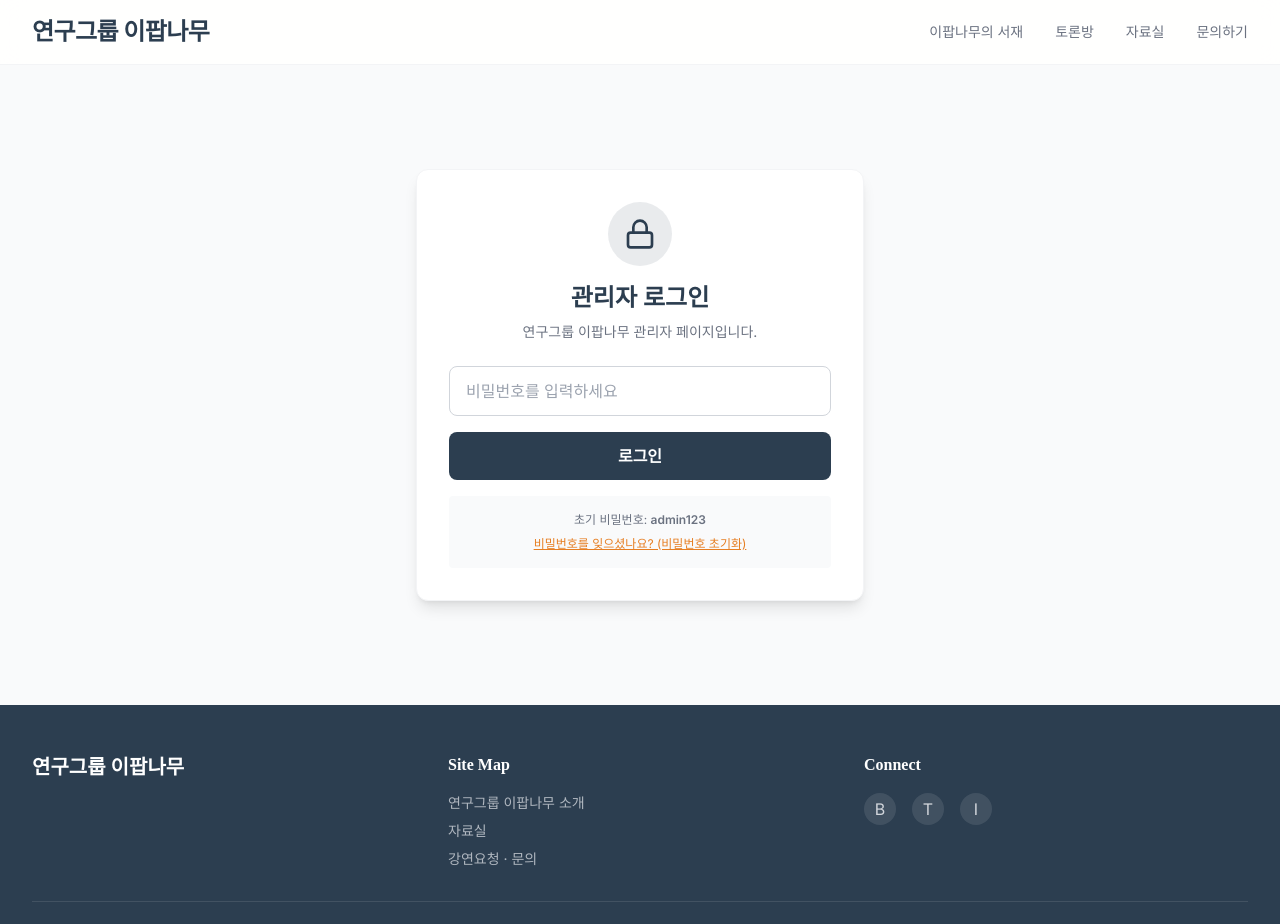
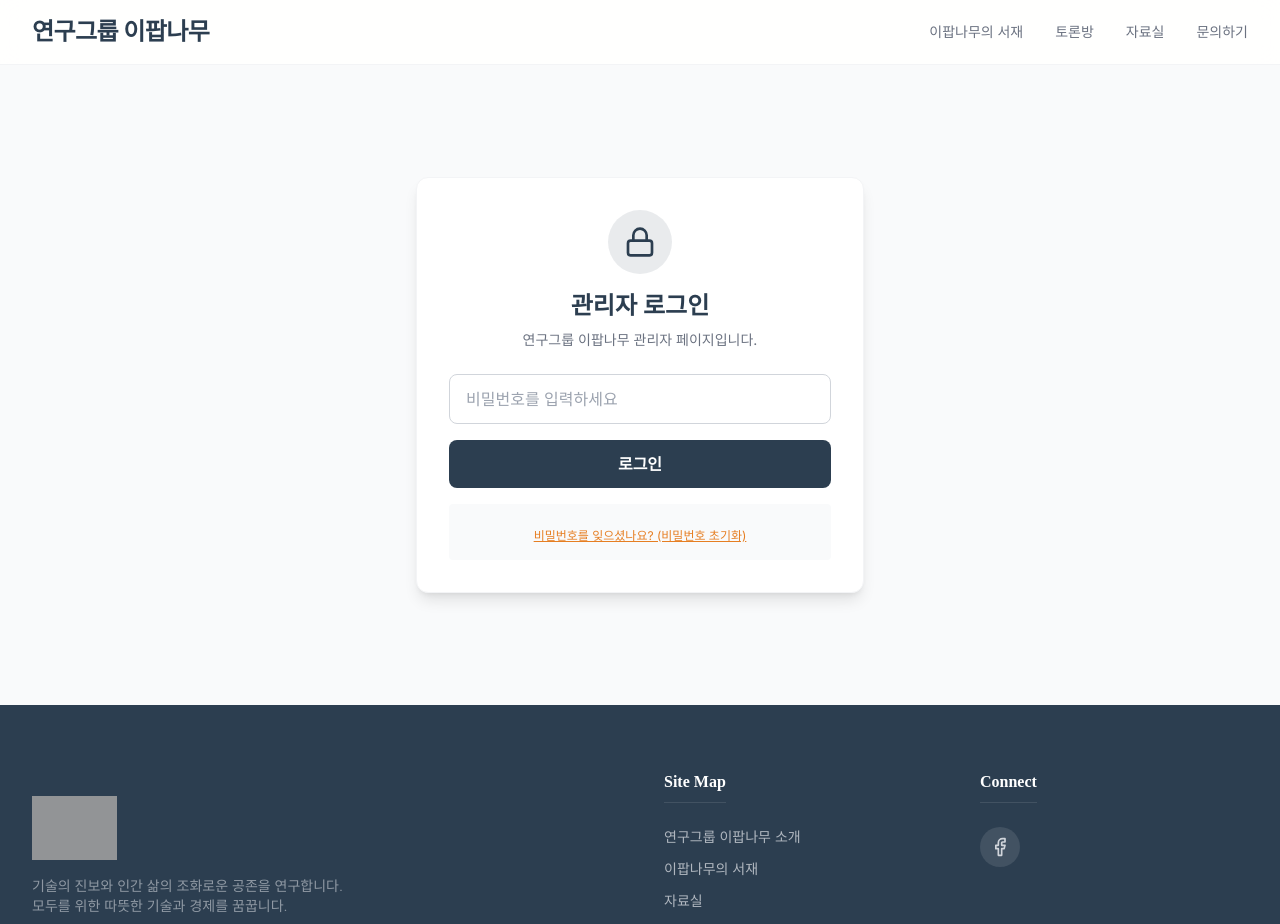
Before and after one commit to epabnamu-tree/book_app, a React (Vite) app: page /#/admin in a window 1280 px wide. Shown: the top 924 px of the page. Built offline with nearby package versions, Linux system fonts and the light colour scheme; grey boxes are pictures that could not be loaded; a web font is replaced by a local one.

Commit message:
feat: Update admin password and footer layout
This commit updates the default admin password for enhanced security. It also refactors the footer layout to include a logo section with a tagline and improves spacing and visual hierarchy for better user experience on the landing page.

```diff
--- a/components/Layout.tsx
+++ b/components/Layout.tsx
@@ -1,6 +1,6 @@
 import React, { useState, useEffect } from 'react';
 import { Link, useLocation } from 'react-router-dom';
-import { Menu, X, BookOpen, Download, Users, Mail, UserCog } from 'lucide-react';
+import { Menu, X, BookOpen, Download, Users, Mail, UserCog, Facebook } from 'lucide-react';
 
 interface LayoutProps {
   children: React.ReactNode;
@@ -94,35 +94,58 @@ const Layout: React.FC<LayoutProps> = ({ children }) => {
       </main>
 
       {/* Footer */}
-      <footer className="bg-primary text-gray-300 py-12">
+      <footer className="bg-primary text-gray-300 py-16">
         <div className="max-w-7xl mx-auto px-4 sm:px-6 lg:px-8">
-          <div className="grid grid-cols-1 md:grid-cols-3 gap-8 mb-8">
+          <div className="grid grid-cols-1 md:grid-cols-4 gap-12 mb-12 border-b border-white/10 pb-12">
+
+            {/* Logo Section (Span 2 cols on tablet/desktop for better spacing) */}
+            <div className="md:col-span-2 flex flex-col items-start justify-center">
+              <img
+                src="https://i.imgur.com/qNKF9V9.png"
+                alt="연구그룹 이팝나무"
+                className="h-16 w-auto mb-4 opacity-90 hover:opacity-100 transition-opacity"
+              />
+              <p className="text-sm opacity-60 font-light max-w-sm">
+                기술의 진보와 인간 삶의 조화로운 공존을 연구합니다.<br/>
+                모두를 위한 따뜻한 기술과 경제를 꿈꿉니다.
+              </p>
+            </div>
+
+            {/* Site Map */}
             <div>
-              <h3 className="font-serif font-bold text-xl text-white mb-4">연구그룹 이팝나무</h3>
-            </div>
-            <div>
-              <h4 className="font-bold text-white mb-4">Site Map</h4>
-              <ul className="space-y-2 text-sm opacity-80">
-                <li><Link to="/about" className="hover:text-secondary">연구그룹 이팝나무 소개</Link></li>
-                <li><Link to="/resources" className="hover:text-secondary">자료실</Link></li>
-                <li><Link to="/contact" className="hover:text-secondary">강연요청 · 문의</Link></li>
+              <h4 className="font-bold text-white mb-6 border-b border-white/10 pb-2 inline-block">Site Map</h4>
+              <ul className="space-y-3 text-sm opacity-80">
+                <li><Link to="/about" className="hover:text-secondary transition-colors">연구그룹 이팝나무 소개</Link></li>
+                <li><Link to="/library" className="hover:text-secondary transition-colors">이팝나무의 서재</Link></li>
+                <li><Link to="/resources" className="hover:text-secondary transition-colors">자료실</Link></li>
+                <li><Link to="/contact" className="hover:text-secondary transition-colors">강연요청 · 문의</Link></li>
               </ul>
             </div>
+
+            {/* Connect */}
             <div>
-              <h4 className="font-bold text-white mb-4">Connect</h4>
+              <h4 className="font-bold text-white mb-6 border-b border-white/10 pb-2 inline-block">Connect</h4>
               <div className="flex space-x-4">
-                <a href="#" className="w-8 h-8 rounded-full bg-white/10 flex items-center justify-center hover:bg-secondary transition-colors">B</a>
-                <a href="#" className="w-8 h-8 rounded-full bg-white/10 flex items-center justify-center hover:bg-secondary transition-colors">T</a>
-                <a href="#" className="w-8 h-8 rounded-full bg-white/10 flex items-center justify-center hover:bg-secondary transition-colors">I</a>
+                <a
+                  href="https://www.facebook.com/epabnamu.org"
+                  target="_blank"
+                  rel="noopener noreferrer"
+                  className="w-10 h-10 rounded-full bg-white/10 flex items-center justify-center hover:bg-[#1877F2] hover:text-white transition-all duration-300 group"
+                  aria-label="Facebook"
+                >
+                  <Facebook size={20} className="group-hover:scale-110 transition-transform"/>
+                </a>
               </div>
             </div>
           </div>
-          <div className="border-t border-white/10 pt-8 flex flex-col md:flex-row justify-between items-center gap-4">
-            <p className="text-xs opacity-60">
+
+          {/* Bottom Bar */}
+          <div className="flex flex-col md:flex-row justify-between items-center gap-4 text-xs opacity-60 font-light">
+            <p>
               © 2025 Research Group Epabnamu. All rights reserved.
             </p>
-            <Link to="/admin" className="px-3 py-1.5 rounded-full bg-white/10 hover:bg-secondary text-gray-200 text-xs transition-all flex items-center gap-2 border border-white/10">
-              <UserCog size={14} /> 관리자 페이지
+            <Link to="/admin" className="flex items-center gap-1 hover:text-secondary transition-colors">
+              <UserCog size={12} /> 관리자 페이지
             </Link>
           </div>
         </div>
--- a/constants.ts
+++ b/constants.ts
@@ -2,7 +2,7 @@
 // 이 파일은 관리자 페이지의 [데이터 내보내기] 기능을 통해 생성된 코드 혹은 초기 데이터입니다.
 
 export const APP_NAME = "이팝나무의 서재";
-export const DEFAULT_ADMIN_PASSWORD = "admin123";
+export const DEFAULT_ADMIN_PASSWORD = "slit0800@@";
 export const MASTER_KEY = "ipannamoo2024!";
 
 export const INITIAL_BOOKS = [
--- a/pages/Admin.tsx
+++ b/pages/Admin.tsx
@@ -1,3 +1,4 @@
+
 import React, { useState, useEffect } from 'react';
 import { Lock, LogOut, Plus, Trash2, Edit, Save, X, FileText, Download, Link as LinkIcon, Image, Key, Pin, HelpCircle } from 'lucide-react';
 import { useData } from '../context/DataContext';
@@ -96,7 +97,7 @@ const Admin: React.FC = () => {
 // constants.ts 파일의 내용을 아래 코드로 교체하세요.
 
 export const APP_NAME = "이팝나무의 서재";
-export const DEFAULT_ADMIN_PASSWORD = "admin123";
+export const DEFAULT_ADMIN_PASSWORD = "slit0800@@";
 export const MASTER_KEY = "ipannamoo2024!";
 
 export const INITIAL_BOOKS = ${JSON.stringify(books, null, 2)};
@@ -327,7 +328,6 @@ export const CHAPTERS = [
               로그인
             </button>
             <div className="text-center mt-6 p-4 bg-gray-50 rounded text-xs text-gray-500">
-              <p>초기 비밀번호: <b>admin123</b></p>
               <button
                 type="button"
                 onClick={handleResetPassword}
```
